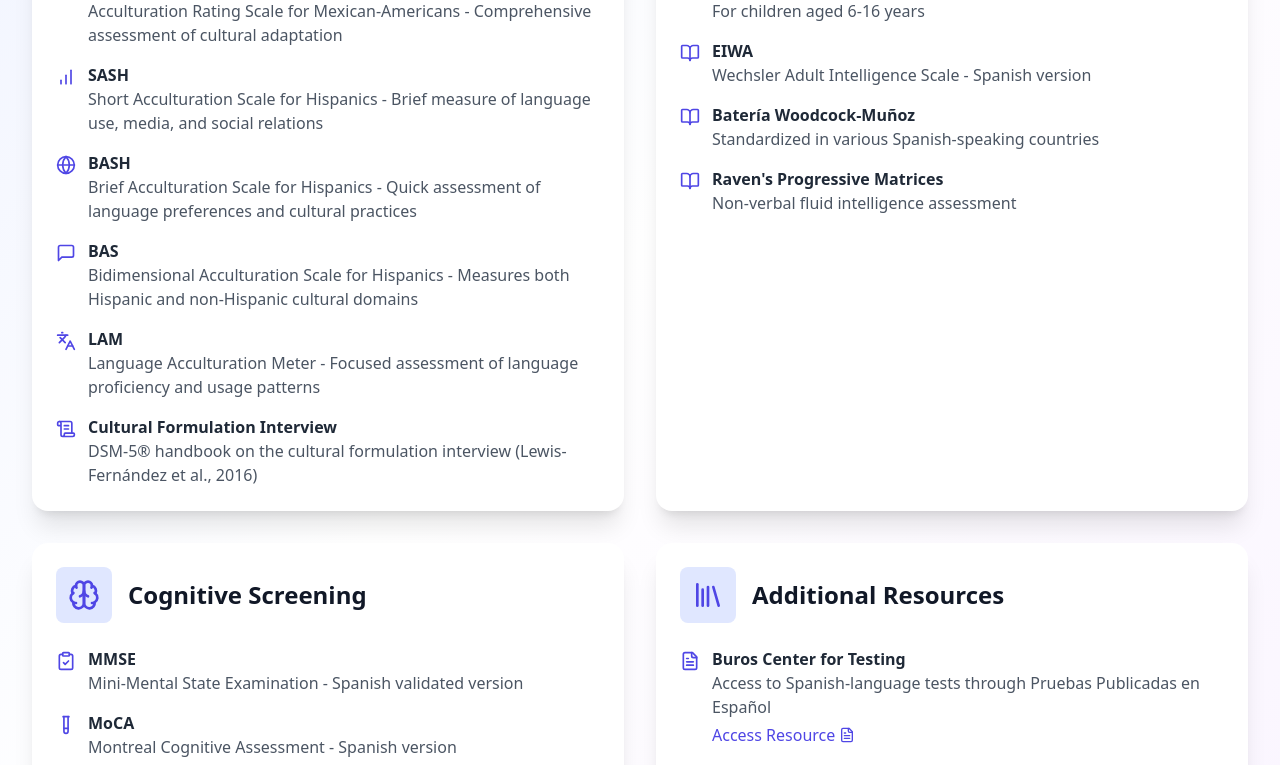
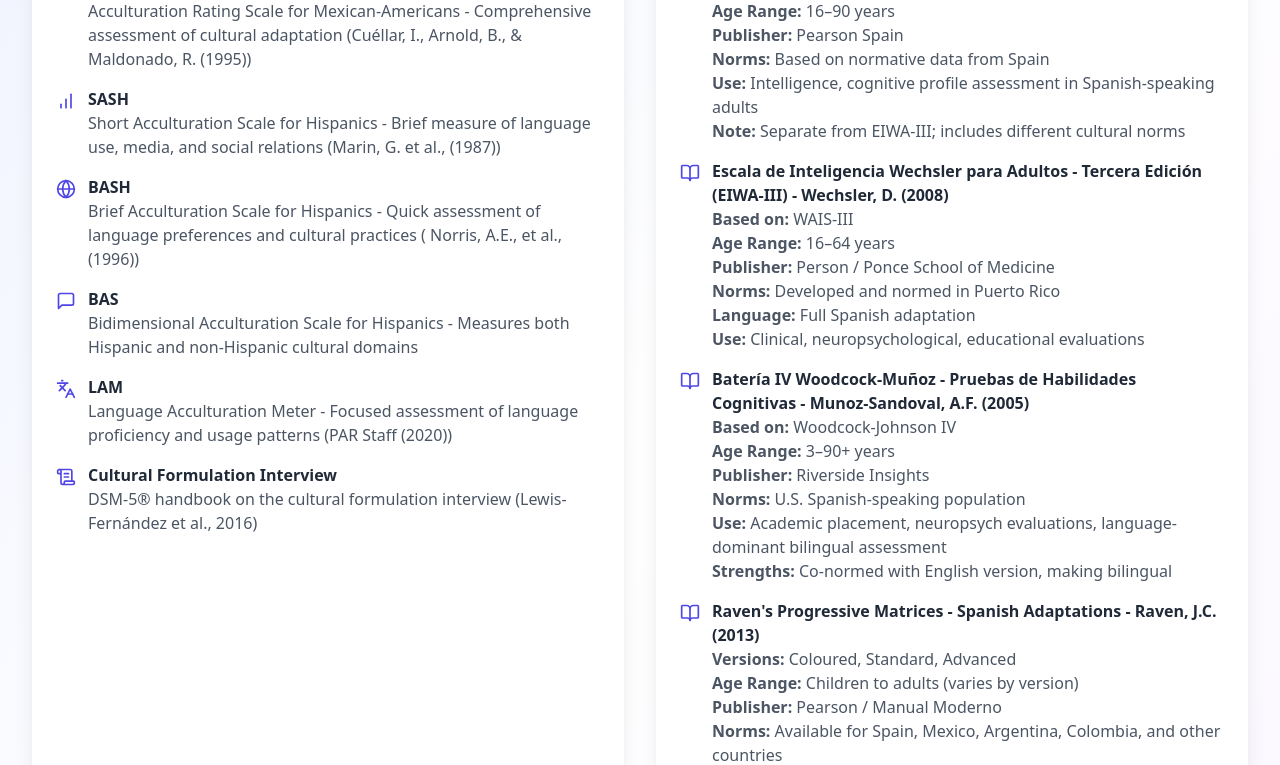
Before and after one commit to JuanIbarra12/CGT, a React (Vite) app in the folder frontend/: page /resources in a window 1280 px wide. Shown: the part 449-1214 px from the top of the page. Built offline with nearby package versions, Linux system fonts and the light colour scheme; no server answers.

Commit message:
changes: [resources page + recommendations]

```diff
--- a/frontend/src/features/Recommendations/Recommendations.jsx
+++ b/frontend/src/features/Recommendations/Recommendations.jsx
@@ -4,22 +4,23 @@
 
 export default function App() {
   const [toolData, setToolData] = useState([{}]);
-  useEffect(() => {
-    const list = document.querySelectorAll('ol');
-    const items = document.querySelectorAll('li');
-    console.log(items[0].innerText)
-    items.forEach((li) => {
-     if (li.innerText.includes("No normed test")) {
-        const listItem = document.createElement('li');
-        listItem.textContent = 'Consider referring out.';
-        list[0].appendChild(listItem)
-      }
+  // useEffect(() => {
+  //   const list = document.querySelectorAll('ol');
+  //   const items = document.querySelectorAll('li');
+  //   console.log(items[0].innerText)
+  //   items.forEach((li) => {
+  //    if (li.innerText.includes("No normed test")) {
+  //       const listItem = document.createElement('li');
+  //       listItem.textContent = 'Consider referring out.';
+  //       list[0].appendChild(listItem)
+  //     }
 
-      if (li.innerText.includes("null")) {
-        li.innerText = 'Consider referring out.';
-      }
-    });
-  }, [toolData]);
+  //     if (li.innerText.includes("null")) {
+  //       li.innerText = 'Consider referring out.';
+  //     }
+  //   });
+  // }, [toolData]);
+
   useEffect(()=>{
     console.log("Hi")
     const f = async () => {
@@ -96,6 +97,7 @@
                     }
 
                     if (
+                      c === "Alzheimers" ||
                       c === "Dyslexia & Reading Disorders" ||
                       c === "Math & Writing Disorders"
                     ) {
@@ -178,9 +180,27 @@
                     (["Argentinian", "Bolivian", "Chilean", "Cuban", "Salvadoran", "Guatemalan", "Honduran", "Paraguayan", "Mexican", "Spanish", "Puerto Rican", "Peruvian"].includes(caseStudy.ethnicity))?`Use Stroop Test – Spanish Norms for Traumatic Brain Injury ${caseStudy.ethnicity} version.`:
                     "Use NEUROPSI: Brief Neuropsychological Battery in Spanish and Stroop Test – Spanish Norms for Traumatic Brain Injury US/Adapted measure, if available."
                :
+                 (caseStudy.providedCondition === "Competency & Legal Responsibility Evaluations")?
+                    <>
+                      Use adapted versions:
+                      <ol style={{ listStyleType: "disc", marginLeft: "20px" }}>
+                        <li>MacArthur Competence Assessment Tool for Treatment (MacCAT-T) - Spanish Version</li>
+                        <li>Fitness Interview Test - Revised (FIT-R) - Spanish Translation</li>
+                        <li>Escala de Inteligencia Wechsler para Adultos - Tercera Edición (EIWA-III)</li>
+                        <li>Batería IV Woodcock-Muñoz - Pruebas de Habilidades Cognitivas</li>
+                        <li>Minnesota Multiphasic Personality Inventory-2 (MMPI-2) - Spanish Version</li>
+                      </ol>
+                    </>
+               :
                  "No normed test." + `${(caseStudy.languageStatus)?" Use translated test.":""}`
                }
               </li>:""}
+
+              {
+                (caseStudy.languageStatus === false && caseStudy.clientLanguageStatus === "Spanish" && caseStudy.certifiedInterpreter === false)?
+                  <li>Consider referring out.</li>
+                :""
+              }
 
             </ol>
         </div>
--- a/frontend/src/features/Resources/Resources.jsx
+++ b/frontend/src/features/Resources/Resources.jsx
@@ -31,11 +31,11 @@
             icon={Languages}
             title="Acculturation Assessment"
             items={[
-              { icon: Scale, title: "ARSMA-II", desc: "Acculturation Rating Scale for Mexican-Americans - Comprehensive assessment of cultural adaptation" },
-              { icon: BarChart, title: "SASH", desc: "Short Acculturation Scale for Hispanics - Brief measure of language use, media, and social relations" },
-              { icon: Globe, title: "BASH", desc: "Brief Acculturation Scale for Hispanics - Quick assessment of language preferences and cultural practices" },
+              { icon: Scale, title: "ARSMA-II", desc: "Acculturation Rating Scale for Mexican-Americans - Comprehensive assessment of cultural adaptation (Cuéllar, I., Arnold, B., & Maldonado, R. (1995))" },
+              { icon: BarChart, title: "SASH", desc: "Short Acculturation Scale for Hispanics - Brief measure of language use, media, and social relations (Marin, G. et al., (1987))" },
+              { icon: Globe, title: "BASH", desc: "Brief Acculturation Scale for Hispanics - Quick assessment of language preferences and cultural practices ( Norris, A.E., et al., (1996))" },
               { icon: MessageSquare, title: "BAS", desc: "Bidimensional Acculturation Scale for Hispanics - Measures both Hispanic and non-Hispanic cultural domains" },
-              { icon: Languages, title: "LAM", desc: "Language Acculturation Meter - Focused assessment of language proficiency and usage patterns" },
+              { icon: Languages, title: "LAM", desc: "Language Acculturation Meter - Focused assessment of language proficiency and usage patterns (PAR Staff (2020))" },
               { icon: ScrollText, title: "Cultural Formulation Interview", desc: "DSM-5® handbook on the cultural formulation interview (Lewis-Fernández et al., 2016)" },
             ]}
           />
@@ -45,10 +45,50 @@
             icon={GraduationCap}
             title="Intelligence Tests"
             items={[
-              { icon: BookOpen, title: "WISC-V Spanish", desc: "For children aged 6-16 years" },
-              { icon: BookOpen, title: "EIWA", desc: "Wechsler Adult Intelligence Scale - Spanish version" },
-              { icon: BookOpen, title: "Batería Woodcock-Muñoz", desc: "Standardized in various Spanish-speaking countries" },
-              { icon: BookOpen, title: "Raven's Progressive Matrices", desc: "Non-verbal fluid intelligence assessment" },
+              { icon: BookOpen, title: "WAIS-IV - Spanish Version (WAIS-IV España)- Weschler, D. (2015)", desc:
+                <>
+                  <ul>
+                    <li><strong>Age Range:</strong> 16–90 years</li>
+                    <li><strong>Publisher:</strong> Pearson Spain</li>
+                    <li><strong>Norms:</strong> Based on normative data from Spain</li>
+                    <li><strong>Use:</strong> Intelligence, cognitive profile assessment in Spanish-speaking adults</li>
+                    <li><strong>Note:</strong> Separate from EIWA-III; includes different cultural norms</li>
+                  </ul>
+                </>
+               },
+              { icon: BookOpen, title: "Escala de Inteligencia Wechsler para Adultos - Tercera Edición (EIWA-III) - Wechsler, D. (2008)", desc: <>
+                <ul>
+                  <li><strong>Based on:</strong> WAIS-III</li>
+                  <li><strong>Age Range:</strong> 16–64 years</li>
+                  <li><strong>Publisher:</strong> Person / Ponce School of Medicine</li>
+                  <li><strong>Norms:</strong> Developed and normed in Puerto Rico</li>
+                  <li><strong>Language:</strong> Full Spanish adaptation</li>
+                  <li><strong>Use:</strong> Clinical, neuropsychological, educational evaluations</li>
+                </ul>
+              </> },
+              { icon: BookOpen, title: "Batería IV Woodcock-Muñoz - Pruebas de Habilidades Cognitivas - Munoz-Sandoval, A.F. (2005) ", desc:
+                <>
+                    <ul>
+                      <li><strong>Based on:</strong> Woodcock-Johnson IV</li>
+                      <li><strong>Age Range:</strong> 3–90+ years</li>
+                      <li><strong>Publisher:</strong> Riverside Insights</li>
+                      <li><strong>Norms:</strong> U.S. Spanish-speaking population</li>
+                      <li><strong>Use:</strong> Academic placement, neuropsych evaluations, language-dominant bilingual assessment</li>
+                      <li><strong>Strengths:</strong> Co-normed with English version, making bilingual</li>
+                    </ul>
+                </>
+            },
+              { icon: BookOpen, title: "Raven's Progressive Matrices - Spanish Adaptations - Raven, J.C. (2013)", desc:
+              <>
+                <ul>
+                  <li><strong>Versions:</strong> Coloured, Standard, Advanced</li>
+                  <li><strong>Age Range:</strong> Children to adults (varies by version)</li>
+                  <li><strong>Publisher:</strong> Pearson / Manual Moderno</li>
+                  <li><strong>Norms:</strong> Available for Spain, Mexico, Argentina, Colombia, and other countries</li>
+                  <li><strong>Use:</strong> Nonverbal measure of general intelligence</li>
+                  <li><strong>Strengths:</strong> Minimally language-dependent, ideal for diverse populations</li>
+                </ul>
+              </> },
             ]}
           />
 
@@ -57,9 +97,9 @@
             icon={Brain}
             title="Cognitive Screening"
             items={[
-              { icon: ClipboardCheck, title: "MMSE", desc: "Mini-Mental State Examination - Spanish validated version" },
-              { icon: TestTube, title: "MoCA", desc: "Montreal Cognitive Assessment - Spanish version" },
-              { icon: Clock, title: "Clock-Drawing & Mini-Cog", desc: "Validated screening tools for Spanish speakers" },
+              { icon: ClipboardCheck, title: "MMSE", desc: "Mini-Mental State Examination - Spanish validated version (Reyes de Beaman, et.al, (2004))" },
+              { icon: TestTube, title: "MoCA", desc: "Montreal Cognitive Assessment - Spanish version (Delgado, C., Araneda, A., & Behrens, M. I. (2019))" },
+              { icon: Clock, title: "Clock-Drawing & Mini-Cog", desc: "Validated screening tools for Spanish speakers (Borson, S. et al., (2000))" },
             ]}
           />
 
--- a/frontend/src/features/Tool/Tool.jsx
+++ b/frontend/src/features/Tool/Tool.jsx
@@ -112,7 +112,7 @@
                                             <option value="">Choose an assessment area</option>
                                             <option value="Diagnosing Cognitive Disorders">Diagnosing Cognitive Disorders</option>
                                             <option value="Mental Health Assessments">Mental Health Assessments</option>
-                                            <option value="Pre-Surgical Evaluations">Pre-Surgical Evaluations</option>
+                                            {/* <option value="Pre-Surgical Evaluations">Pre-Surgical Evaluations</option> */}
                                         </>
                                     ) : formData.clinicianAssessing === "Educational & Developmental Uses" ? (
                                         <>
@@ -162,6 +162,7 @@
                                             <option value="Traumatic Brain Injury (TBI)">Traumatic Brain Injury (TBI)</option>
                                             <option value="Stroke & Neurological Disorders">Stroke & Neurological Disorders</option>
                                             <option value="Parkinsons Disease">Parkinsons Disease</option>
+                                            <option value="Alzheimers">Alzheimers</option>
                                         </>
                                     ) : formData.areaOfUse === "Mental Health Assessments" ? (
                                         <>
@@ -171,11 +172,6 @@
                                             <option value="Anxiety Disorders">Anxiety Disorders</option>
                                             <option value="ADHD (Attention-Deficit/Hyperactivity Disorder)">ADHD (Attention-Deficit/Hyperactivity Disorder)</option>
                                             <option value="Autism Spectrum">Autism Spectrum</option>
-                                        </>
-                                    ) : formData.areaOfUse == "Pre-Surgical Evaluations" ? (
-                                        <>
-                                            <option value="">Provide condition</option>
-                                            <option value="Before brain surgery">Before brain surgery</option>
                                         </>
                                     ): formData.areaOfUse == "Diagnosing Learning Disabilities" ? (
                                         <>
```
Also changed, not shown: 1 other file (tests, documents, lock files or other folders).
